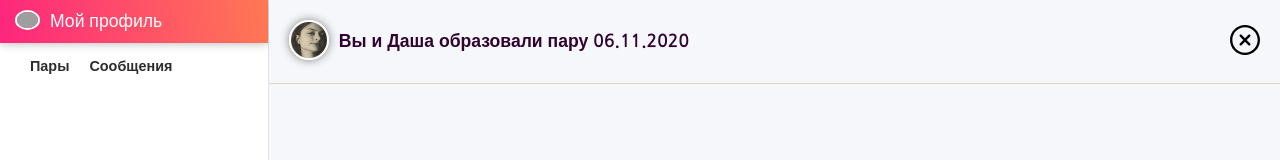
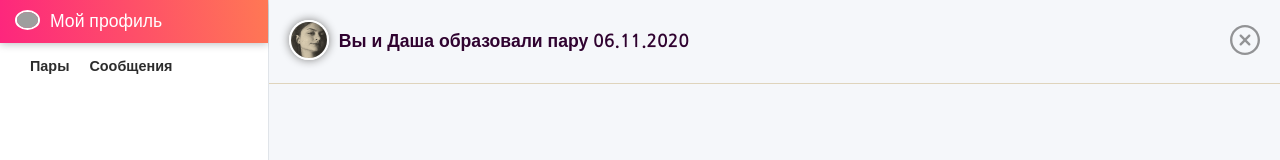
Before and after one commit to Kilomebit17/estech, a React (Create React App) app: page / in a window 1280 px wide. Shown: the top 160 px of the page. Built offline with nearby package versions, Linux system fonts and the light colour scheme; grey boxes are pictures that could not be loaded; a web font is replaced by a local one.

Commit message:
change close animation

```diff
--- a/src/Components/App/Content/MessageBody/MessageHeader/HeaderClose.module.css
+++ b/src/Components/App/Content/MessageBody/MessageHeader/HeaderClose.module.css
@@ -1,4 +1,10 @@
 .img {
-    width: 30px;
-    height: 30px;
+  width: 30px;
+  height: 30px;
+  opacity: 0.4;
+  cursor: pointer;
+  transition: transform 0.1s linear;
 }
+.img:hover {
+  transform: rotate(-90deg);
+}
```
